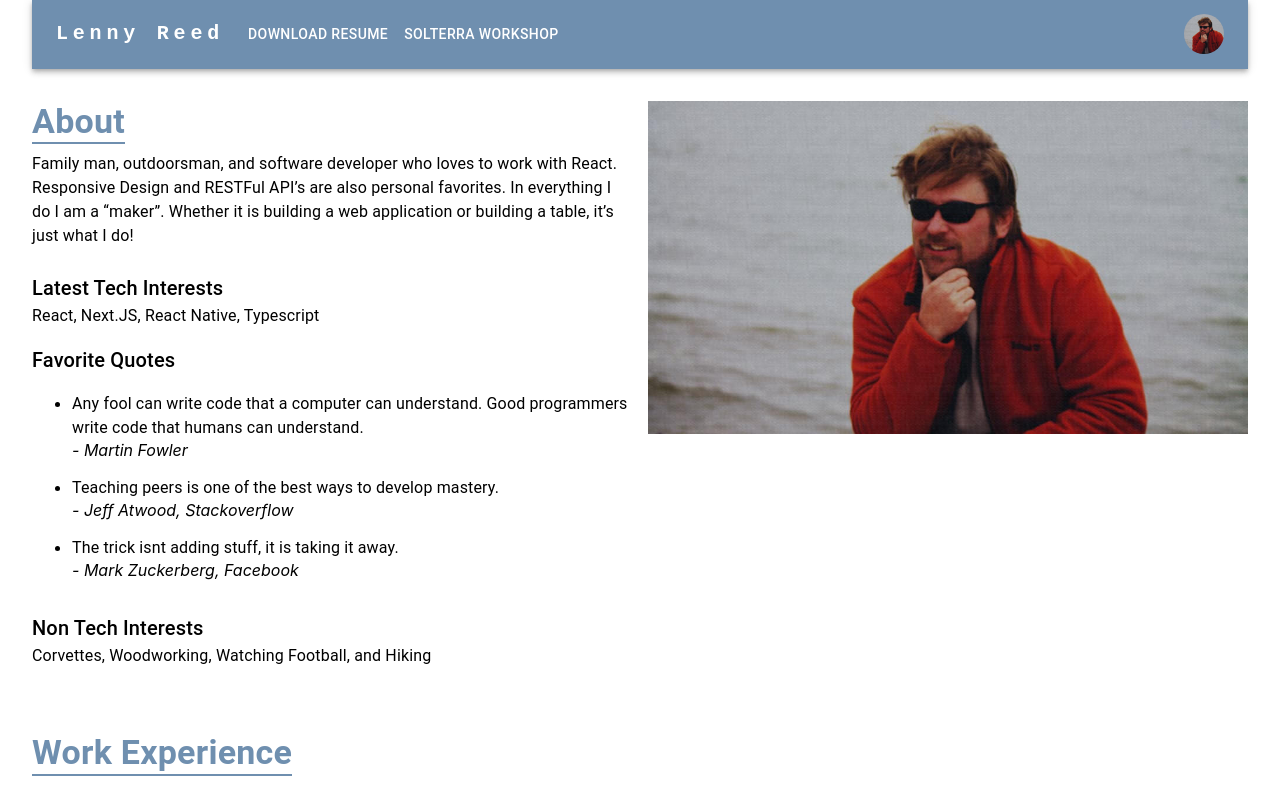
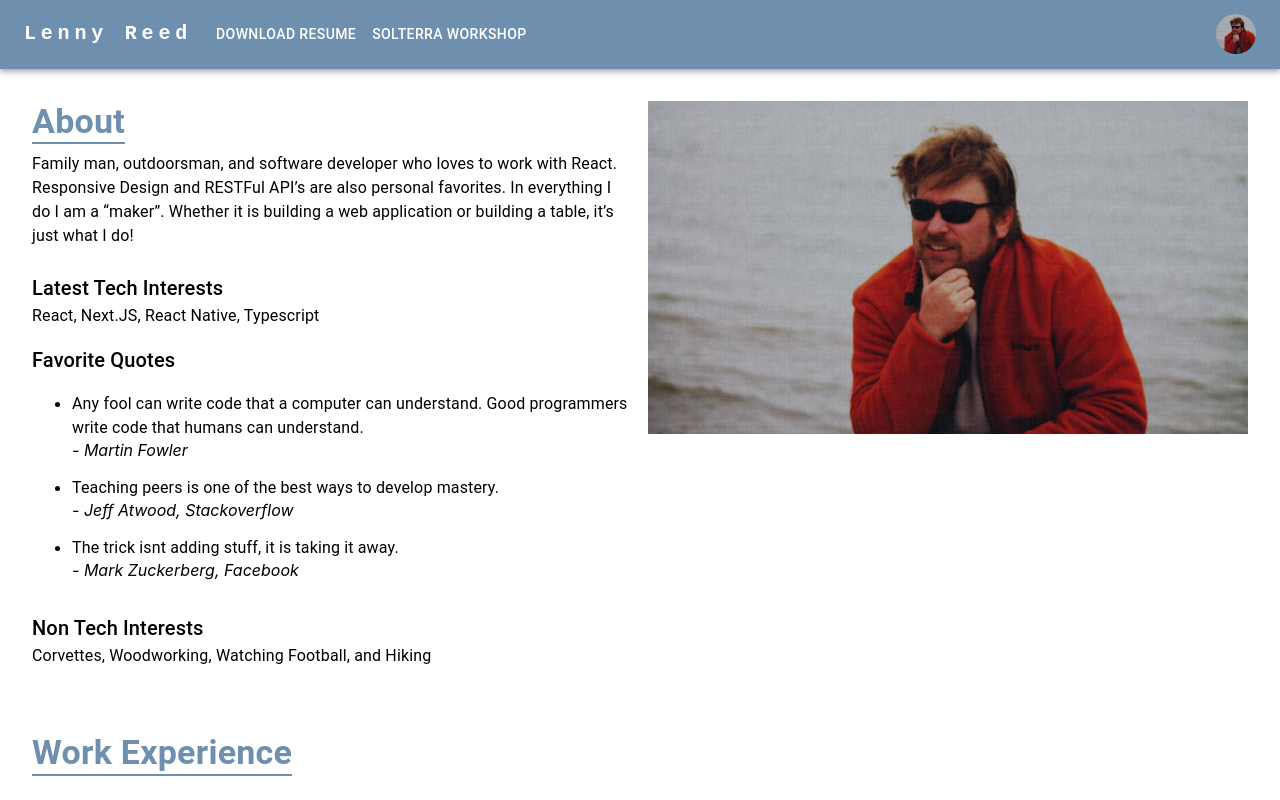
Before and after one commit to lendog75/deploy-test, a React (Create React App) app: page / in a window 1280 px wide. Shown: the top 800 px of the page. Built offline with nearby package versions, Linux system fonts and the light colour scheme.

Commit message:
fix header width issue

```diff
--- a/src/App.tsx
+++ b/src/App.tsx
@@ -9,9 +9,16 @@ import { About } from "./pages/home/components/About";
 import Header from "./components/header/Header";
 export const App = () => {
   return (
-    <div style={{ padding: "0 32px" }}>
+    <>
       <Header />
-      <main style={{ display: "flex", flexDirection: "column" }}>
+
+      <main
+        style={{
+          display: "flex",
+          flexDirection: "column",
+          padding: "0 32px",
+        }}
+      >
         <Grid container spacing={2} style={{ paddingTop: "32px" }}>
           <Grid item sm={12} md={6}>
             <About />
@@ -31,7 +38,7 @@ export const App = () => {
           <img src={Image2} style={{ width: "100%" }} alt="test" />
         </footer>
       </main>
-    </div>
+    </>
   );
 };
 
```
